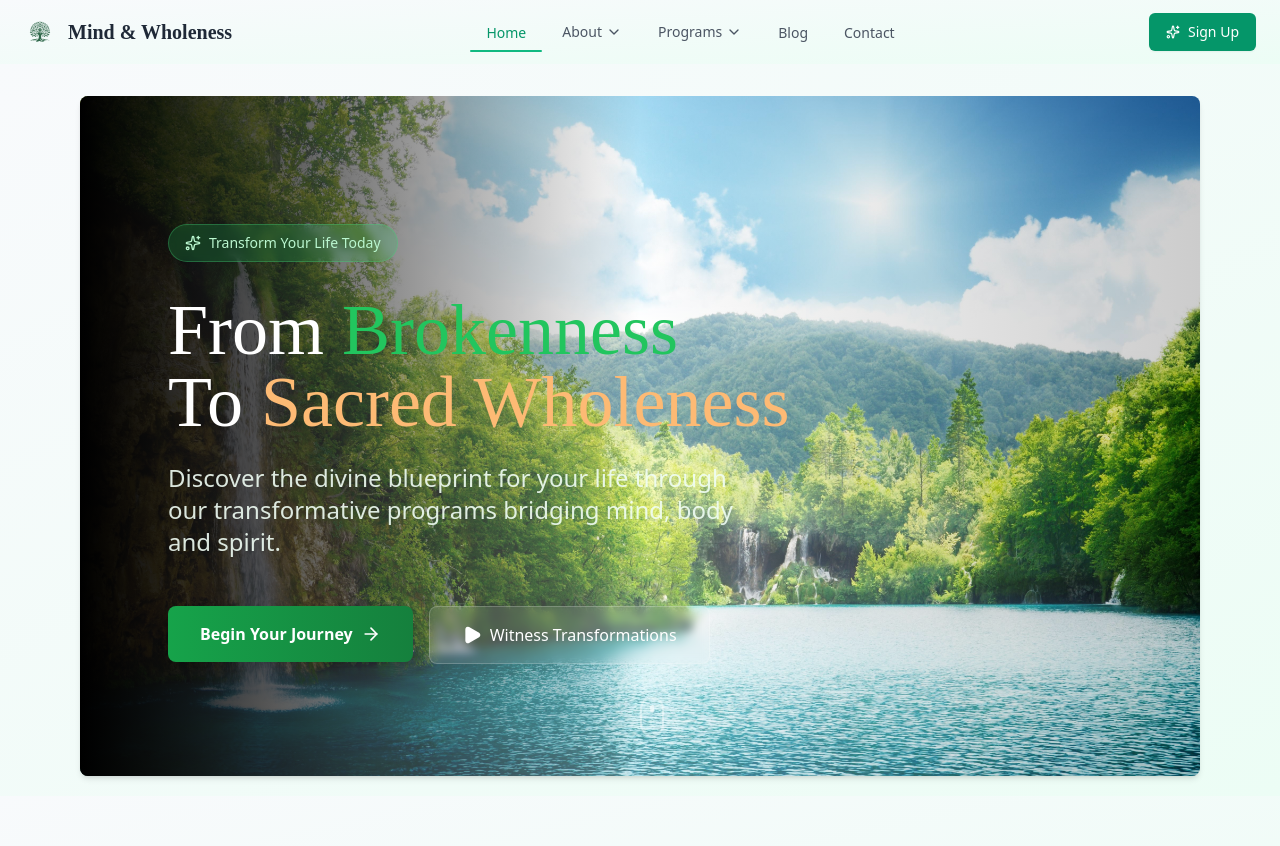
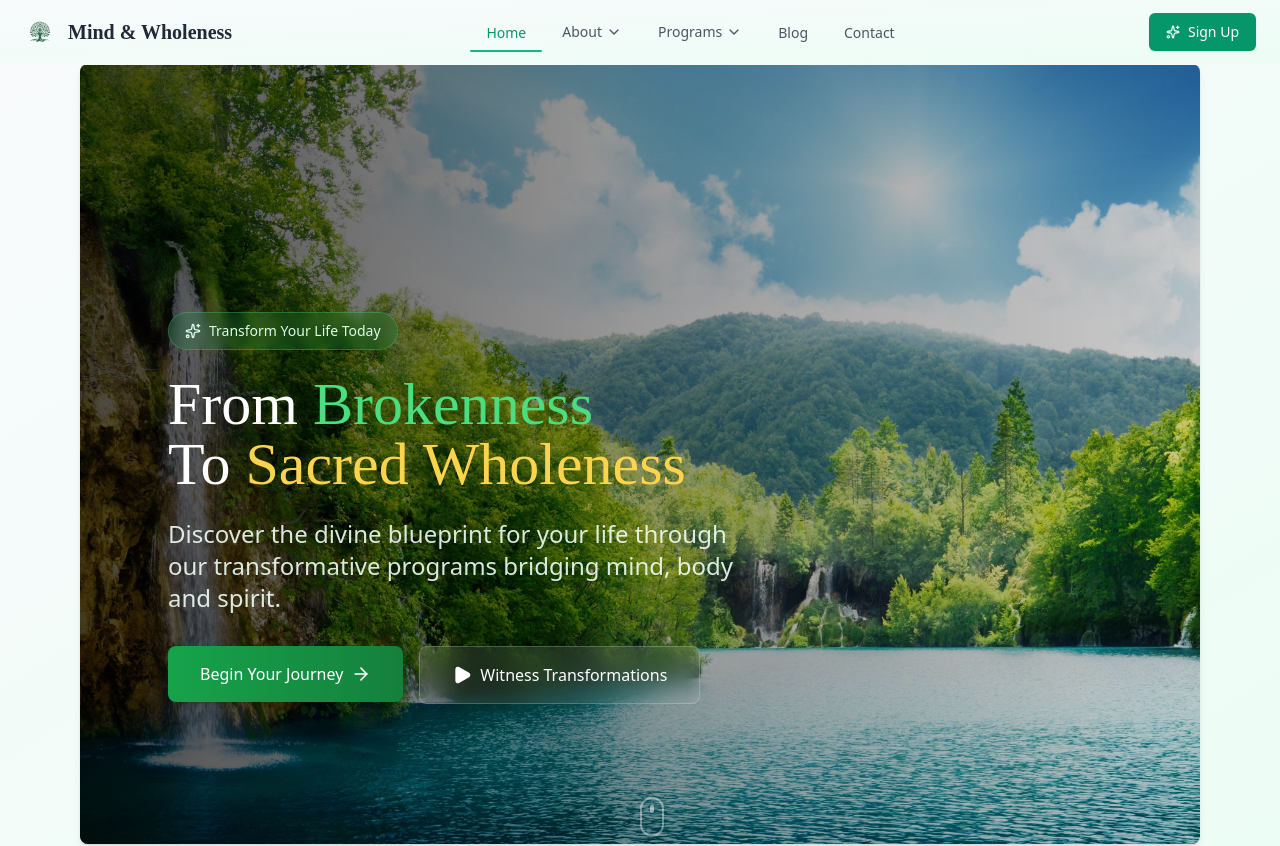
Before and after one commit to eldoJr/mind-and-wholeness, a React (Vite) app: page / in a window 1280 px wide. Shown: the top 846 px of the page. Built offline with nearby package versions, Linux system fonts and the light colour scheme.

Commit message:
add: hi hero

```diff
--- a/src/components/layout/hero.tsx
+++ b/src/components/layout/hero.tsx
@@ -1,66 +1,70 @@
-import { motion, } from 'framer-motion';
+import { motion } from 'framer-motion';
 import { Link } from "react-router-dom";
-import { useState, useEffect } from 'react';
-import { Play, Sparkles, ArrowRight} from 'lucide-react';
+import { Play, Sparkles, ArrowRight } from 'lucide-react';
 import herobg from '/src/assets/images/herobg.jpg';
 
 export function Hero() {
-  const [isVisible, setIsVisible] = useState(false);
-
-  useEffect(() => {
-    const timer = setTimeout(() => setIsVisible(true), 100);
-    return () => clearTimeout(timer);
-  }, []);
-
   return (
-    <section className="bg-gradient-to-br from-slate-50 to-emerald-50 relative h-full min-h-[600px] sm:min-h-[700px] overflow-hidden px-4 sm:px-8 lg:px-20 pb-4 sm:pb-10">
-      {/* Background Image Container with Clipping */}
+    <section className="relative w-full h-screen min-h-[600px] max-h-[900px] overflow-hidden bg-gradient-to-br from-slate-50 to-emerald-50 px-4 sm:px-8 lg:px-20 pb-4 sm:pb-10">
+      {/* Background Image Container with Original Shape */}
       <div className="absolute inset-0 mx-4 sm:mx-8 lg:mx-20 mb-2 sm:mb-5 rounded-lg shadow-md overflow-hidden">
-        {/* Fixed Background Image within Hero bounds */}
-        <div
+        <motion.div
           className="absolute inset-0 w-full h-full"
           style={{
             backgroundImage: `url(${herobg})`,
             backgroundSize: 'cover',
             backgroundPosition: 'center 35%',
-            backgroundAttachment: 'fixed',
             backgroundRepeat: 'no-repeat'
           }}
+          initial={{ scale: 1.1 }}
+          animate={{ scale: 1 }}
+          transition={{ duration: 1.5, ease: [0.33, 1, 0.68, 1] }}
         />
 
-        {/* Subtle Dark Overlay */}
-        <div className="absolute inset-0 bg-gradient-to-r from-black/100 via-white/30 to-black/20" />
+        {/* Gradient Overlay */}
+        <div className="absolute inset-0 bg-gradient-to-r from-black/70 via-black/40 to-black/20" />
       </div>
 
       {/* Content Container */}
       <div className="relative h-full flex items-center pt-14 sm:pt-24 lg:pt-32 mx-2 sm:mx-6 lg:mx-10 mb-4 sm:mb-10 z-10">
-        <div className="container mx-auto px-4 sm:px-6 lg:px-12">
-          <div className={`max-w-2xl transition-all duration-1000 ease-out ${
-            isVisible ? 'opacity-100 translate-y-0' : 'opacity-0 translate-y-8'
-          }`}>
-
-            {/* Small Label - Usando cores atualizadas */}
-            <div className={`inline-flex items-center gap-2 px-3 sm:px-4 py-2 bg-green-500/20 backdrop-blur-sm border border-green-400/30 rounded-full text-green-200 text-xs sm:text-sm font-medium mb-4 sm:mb-8 transition-all duration-1000 delay-300 ${
-              isVisible ? 'opacity-100 translate-y-0' : 'opacity-0 translate-y-4'
-            }`}>
+        <motion.div
+          className="container mx-auto px-4 sm:px-6 lg:px-12"
+          initial="hidden"
+          animate="visible"
+          variants={{
+            hidden: { opacity: 0 },
+            visible: {
+              opacity: 1,
+              transition: { staggerChildren: 0.2, delayChildren: 0.3 }
+            }
+          }}
+        >
+          {/* Premium Label */}
+          <motion.div
+            variants={{
+              hidden: { opacity: 0, y: 20 },
+              visible: { opacity: 1, y: 0 }
+            }}
+            className="inline-flex items-center gap-2 px-4 py-2 bg-green-600/20 backdrop-blur-sm border border-green-400/30 rounded-full text-green-100 text-xs sm:text-sm font-medium mb-6"
+          >
             <Sparkles className="w-3 h-3 sm:w-4 sm:h-4" />
             <span>Transform Your Life Today</span>
-            </div>
+          </motion.div>
 
-            {/* Main Heading - Cores atualizadas */}
+          {/* Main Heading */}
           <motion.h1
             variants={{
               hidden: { opacity: 0, y: 30 },
               visible: {
                 opacity: 1,
                 y: 0,
-                  transition: { duration: 0.8, ease: "easeOut" }
+                transition: { duration: 0.8, ease: [0.33, 1, 0.68, 1] }
               }
             }}
-              className="text-3xl sm:text-4xl md:text-5xl lg:text-6xl xl:text-7xl font-serif font-medium leading-tight text-white mb-4 sm:mb-6"
+            className="text-3xl sm:text-4xl md:text-5xl lg:text-6xl font-serif font-medium leading-tight text-white mb-6"
           >
-              From <span className="text-green-500">Brokenness</span><br />
-              To <span className="text-orange-300">Sacred Wholeness</span>
+            From <span className="text-green-400">Brokenness</span><br />
+            To <span className="text-amber-300">Sacred Wholeness</span>
           </motion.h1>
 
           {/* Description */}
@@ -70,15 +74,15 @@ export function Hero() {
               visible: {
                 opacity: 1,
                 y: 0,
-                  transition: { duration: 0.8, delay: 0.3, ease: "easeOut" }
+                transition: { duration: 0.8, delay: 0.2, ease: [0.33, 1, 0.68, 1] }
               }
             }}
-              className="text-base sm:text-lg md:text-xl lg:text-2xl max-w-xl leading-relaxed text-green-50/90 mb-6 sm:mb-8"
+            className="text-base sm:text-lg md:text-xl lg:text-2xl max-w-xl leading-relaxed text-green-50/90 mb-8"
           >
             Discover the divine blueprint for your life through our transformative programs bridging mind, body and spirit.
           </motion.p>
 
-            {/* CTA Buttons - Cores atualizadas */}
+          {/* CTA Buttons */}
           <motion.div
             variants={{
               hidden: { opacity: 0 },
@@ -87,7 +91,7 @@ export function Hero() {
                 transition: { staggerChildren: 0.1, delayChildren: 0.4 }
               }
             }}
-              className="flex flex-col sm:flex-row gap-3 sm:gap-4 pt-2 sm:pt-4"
+            className="flex flex-col sm:flex-row gap-4"
           >
             <Link to="/begin-journey">
               <motion.button
@@ -97,7 +101,7 @@ export function Hero() {
                 }}
                 whileHover={{ scale: 1.03 }}
                 whileTap={{ scale: 0.98 }}
-                  className="flex items-center justify-center gap-2 px-6 sm:px-8 py-3 sm:py-4 bg-gradient-to-r from-green-600 to-green-700 text-white font-semibold rounded-lg shadow-lg hover:shadow-green-500/20 transition-all text-sm sm:text-base"
+                className="flex items-center justify-center gap-2 px-8 py-4 bg-gradient-to-r from-green-600 to-green-700 hover:from-green-500 hover:to-green-600 text-white font-medium rounded-lg shadow-lg hover:shadow-green-500/30 transition-all text-sm sm:text-base"
               >
                 Begin Your Journey
                 <ArrowRight className="w-4 h-4 sm:w-5 sm:h-5" />
@@ -111,14 +115,13 @@ export function Hero() {
               }}
               whileHover={{ scale: 1.03 }}
               whileTap={{ scale: 0.98 }}
-                className="flex items-center justify-center gap-2 px-6 sm:px-8 py-3 sm:py-4 bg-white/10 backdrop-blur-sm border border-white/20 text-white font-medium rounded-lg hover:bg-white/20 transition-all text-sm sm:text-base"
+              className="flex items-center justify-center gap-2 px-8 py-4 bg-white/10 backdrop-blur-md border border-white/20 text-white font-medium rounded-lg hover:bg-white/20 transition-all text-sm sm:text-base"
             >
               <Play className="w-4 h-4 sm:w-5 sm:h-5 fill-current" />
               Witness Transformations
             </motion.button>
           </motion.div>
-          </div>
-          </div>
+        </motion.div>
       </div>
 
       {/* Scrolling Indicator */}
@@ -128,9 +131,9 @@ export function Hero() {
           opacity: [0.6, 1, 0.6],
           transition: { duration: 2, repeat: Infinity }
         }}
-        className="pb-6 absolute bottom-4 sm:bottom-10 left-1/2 transform -translate-x-1/2 text-white"
+        className="absolute bottom-8 left-1/2 transform -translate-x-1/2 text-white"
       >
-        <div className="w-5 h-8 sm:w-6 sm:h-10 border-2 border-white/50 rounded-full flex justify-center">
+        <div className="w-6 h-10 border-2 border-white/50 rounded-full flex justify-center">
           <motion.div
             animate={{
               y: [0, 6],
--- a/src/components/layout/layout.tsx
+++ b/src/components/layout/layout.tsx
@@ -3,11 +3,11 @@ import { Outlet } from "react-router-dom";
 import Navbar from "./navbar";
 import Footer from "./footer";
 
-export default function AboutLayout() {
+export default function Layout() {
   return (
     <div className="bg-gradient-to-br from-slate-50 to-emerald-50 text-gray-900">
       <Navbar />
-      <main className="min-h-screen pt-[54px] sm:pt-[80px] lg:pt-[96px]">
+      <main className="min-h-screen pt-[64px] sm:pt-[64px] lg:pt-[64px]">
         <Outlet />
       </main>
       <Footer />
```
Lines whose indentation alone changed are shown as unchanged.
